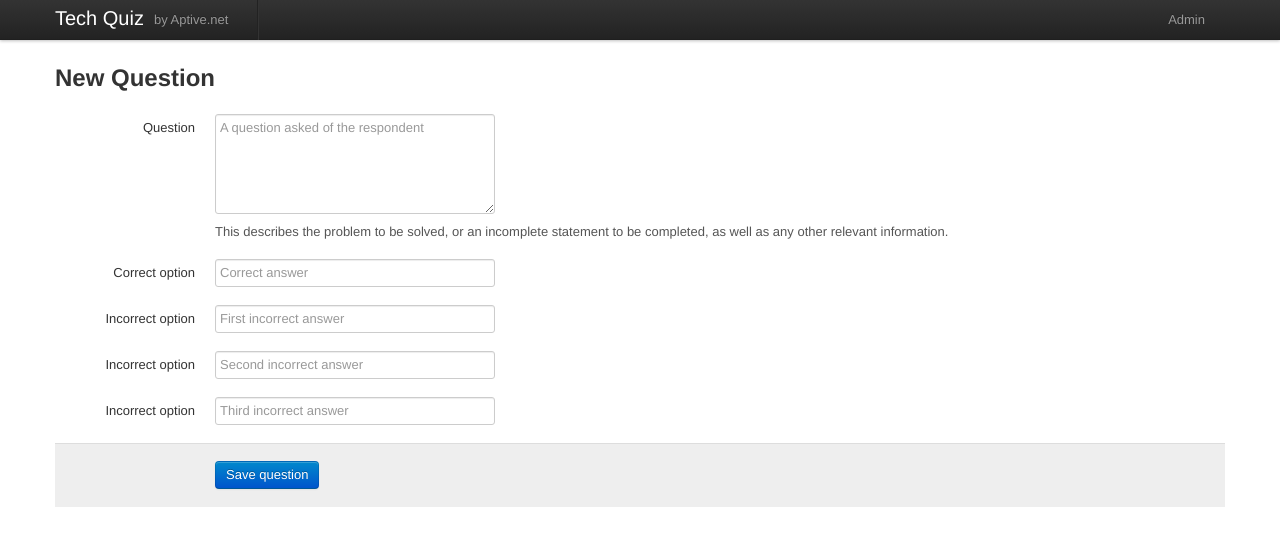
After one commit to mileshampson/techquiz, a Django app: page /new in a window 1280 px wide. The commit adds this page. Shown: the top 546 px of the page. Run offline with Django 3.2, Linux system fonts and the light colour scheme; some libraries are stand-ins or nearby versions.

Commit message:
Create index and new page layout. Create questions mongodb collection.  Create new question form and allow for question creation.

```diff
--- /dev/null
+++ b/djangosite/templates/new.html
@@ -0,0 +1,46 @@
+{% extends "bootstrap_base.html" %}
+{% load humanize %}
+
+{% block content %}
+<div  class="container">
+	<h2>New Question</h2><br>
+	<form class="form-horizontal" method="post">{% csrf_token %}
+		<fieldset>
+		<div class="control-group">
+			<label class="control-label" for="stem">Question</label>
+			<div class="controls">
+        		<textarea type="textarea" rows="5" class="input-xlarge" id="stem" name="stem" placeholder="A question asked of the respondent"></textarea>
+        		<p class="help-block">This describes the problem to be solved, or an incomplete statement to be completed, as well as any other relevant information.</p>
+        	</div>
+		</div>
+		<div class="control-group">
+			<label class="control-label" for="key">Correct option</label>
+			<div class="controls">
+        		<input type="text" class="input-xlarge" id="key" name="key" placeholder="Correct answer">
+        	</div>
+		</div>
+		<div class="control-group">
+			<label class="control-label" for="distractor1">Incorrect option</label>
+			<div class="controls">
+        		<input type="text" class="input-xlarge" id="distractor1" name="distractor1" placeholder="First incorrect answer">
+        	</div>
+		</div>
+		<div class="control-group">
+			<label class="control-label" for="distractor2">Incorrect option</label>
+			<div class="controls">
+        		<input type="text" class="input-xlarge" id="distractor2" name="distractor2" placeholder="Second incorrect answer">
+        	</div>
+		</div>
+		<div class="control-group">
+			<label class="control-label" for="distractor3">Incorrect option</label>
+			<div class="controls">
+        		<input type="text" class="input-xlarge" id="distractor3" name="distractor3" placeholder="Third incorrect answer">
+        	</div>
+		</div>
+		<div class="form-actions">
+			<button type="submit" class="btn btn-primary">Save question</button>
+		</div>
+		</fieldset>
+	</form>
+</div>
+{% endblock %}
--- a/djangosite/urls.py
+++ b/djangosite/urls.py
@@ -7,6 +7,7 @@ from django.conf.urls.defaults import patterns, include, url
 urlpatterns = patterns('',
     # Examples:
     url(r'^$', 'djangosite.views.index'),
+    url(r'^new$', 'djangosite.views.new'),
     url(r'^statistics$', 'djangosite.views.statistics'),
     url(r'^admin$', 'djangosite.views.admin'),
     #url(r'^geolocation$', 'djangosite.views.geolocation'),
--- a/djangosite/views.py
+++ b/djangosite/views.py
@@ -1,10 +1,11 @@
-from django.template import Context, loader
+from django.template import RequestContext, loader, Context
 from django.http import HttpResponse
 from django.shortcuts import redirect
 from django.views.decorators.csrf import csrf_exempt
 from django.views.decorators.cache import never_cache
 import os, simplejson
 from django.core.mail import send_mail
+import distdata.questions
 import distdata.messages
 
 def admin(request):
@@ -15,9 +16,23 @@ def admin(request):
 
 def index(request):
     t = loader.get_template('index.html')
-    ctxdata = {}
-    c = Context(ctxdata)
+    c = Context({"question":distdata.questions.getQuestion()})
     return HttpResponse(t.render(c))
+
+def new(request):
+    if request.method == 'GET':
+        t = loader.get_template('new.html')
+        c = RequestContext(request, {})
+        return HttpResponse(t.render(c))
+    else:
+        stem = request.REQUEST["stem"]
+        key = request.REQUEST["key"]
+        distractors = []
+        distractors.append(request.REQUEST["distractor1"])
+        distractors.append(request.REQUEST["distractor2"])
+        distractors.append(request.REQUEST["distractor3"])
+        distdata.questions.addNewQuestion(stem, key, distractors)
+        return redirect("/")
 
 def statistics(request):
     t = loader.get_template('statistics.html')
```
Also changed, not shown: djangosite/templates/index.html (+30 -1 lines), fabfile.py (+4 -3 lines), src/distdata/connection.py (+10 -1 lines), src/distdata/questions.py (added, +35 -0 lines), 1 other file.
